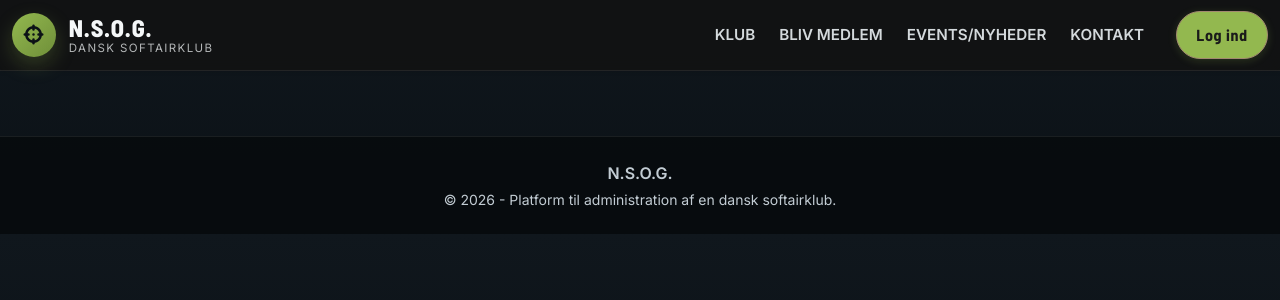
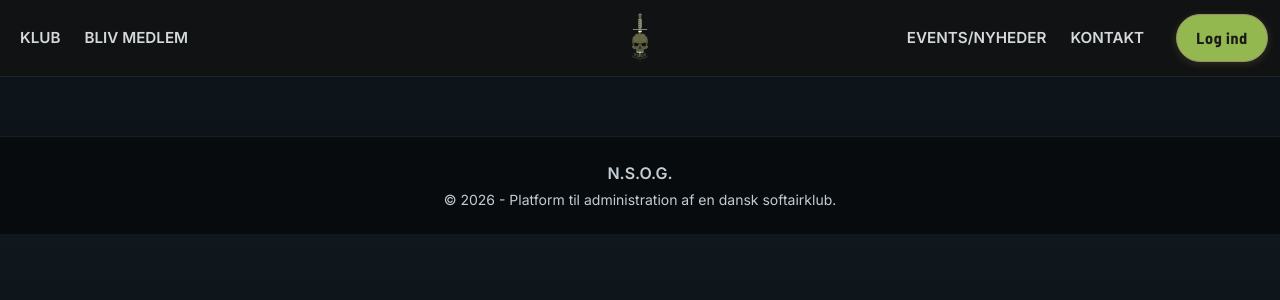
Before and after one commit to latorreandrea/teamhardball, a Django app: template templates/base.html in a window 1280 px wide. Shown: the top 300 px of the page. Run offline with Django 5.2, Linux system fonts and the light colour scheme; the template is opened without the code that fills it, so the values that code supplies are empty; parts of the project's set-up code (start-up, migrations or seed data) failed here and were passed over.

Commit message:
Refactor navbar layout and styles; add logo image for improved branding

```diff
--- a/static/css/styles.css
+++ b/static/css/styles.css
@@ -193,47 +193,104 @@ section[id] {
 .navbar-brand {
     display: inline-flex;
     align-items: center;
-    gap: 0.8rem;
-    color: var(--color-text);
     transition: opacity 0.2s ease;
+    position: relative;
 }
 
 .navbar-brand:hover {
     opacity: 0.85;
 }
 
-/* Icon badge with gradient */
-.brand-mark {
-    width: 2.75rem;
-    height: 2.75rem;
-    border-radius: 50%;
-    display: inline-flex;
-    align-items: center;
-    justify-content: center;
-    background: linear-gradient(135deg, var(--color-primary) 0%, #6f8f39 100%);
-    color: #0b1116;
-    box-shadow: 0 8px 20px rgba(147, 184, 79, 0.25);
+/* Logo image styling */
+.navbar-logo {
+    height: 50px;
+    width: auto;
+    max-width: 100%;
+    object-fit: contain;
 }
 
-/* Brand text layout */
-.brand-lockup {
-    display: flex;
-    flex-direction: column;
-    line-height: 1;
+/* Desktop layout: logo centered, nav items on sides */
+@media (min-width: 992px) {
+    .glass-navbar .container {
+        display: flex;
+        flex-wrap: nowrap;
+        align-items: center;
+        justify-content: space-between;
+    }
+
+    /* Main navbar collapse splits into two sections */
+    #mainNavbar {
+        display: flex !important;
+        flex: 1;
+        width: 100%;
+    }
+
+    /* Left nav items */
+    .nav-left {
+        flex: 1;
+        justify-content: flex-start;
+        margin-right: auto;
+    }
+
+    /* Right nav items */
+    .nav-right {
+        flex: 1;
+        justify-content: flex-end;
+        margin-left: auto;
+    }
+
+    /* Logo centered between the two nav sections */
+    .navbar-brand {
+        order: 2;
+        margin: 0 2rem;
+    }
+
+    .navbar-toggler {
+        display: none;
+    }
 }
 
-.brand-name {
-    font-size: 1.5rem;
-    font-weight: 800;
-}
+/* Mobile layout: logo centered, hamburger on right */
+@media (max-width: 991.98px) {
+    .glass-navbar .container {
+        position: relative;
+    }
 
-.brand-tagline {
-    font-family: var(--font-body);
-    font-size: 0.72rem;
-    letter-spacing: 0.12em;
-    text-transform: uppercase;
-    color: rgba(244, 247, 248, 0.72);
-    margin-top: 0.18rem;
+    .navbar-brand {
+        position: absolute;
+        left: 50%;
+        transform: translateX(-50%);
+    }
+
+    .navbar-logo {
+        height: 40px;
+    }
+
+    .navbar-toggler {
+        margin-left: auto;
+    }
+
+    /* Mobile menu appears below */
+    #mainNavbar {
+        width: 100%;
+        margin-top: 1rem;
+        padding: 1rem;
+        border-radius: var(--radius-md);
+        background: rgba(255, 255, 255, 0.04);
+    }
+
+    /* Stack all nav items vertically on mobile */
+    .nav-left,
+    .nav-right {
+        flex-direction: column;
+        width: 100%;
+    }
+
+    .nav-left {
+        margin-bottom: 1rem;
+        padding-bottom: 1rem;
+        border-bottom: 1px solid var(--color-border);
+    }
 }
 
 /* ========================================
@@ -424,37 +481,7 @@ section[id] {
         padding-bottom: 0.4rem !important;
     }
 
-    /* Mobile menu dropdown styling */
-    #mainNavbar {
-    .site-main {
-        padding-top: 78px;
-    }
-
-    /* Always show navbar on mobile (no hide behavior) */
-    #site-navbar.nav-hidden {
-        transform: translateY(0);
-        opacity: 1;
-    }
-
-    /* Mobile navbar adjustments */
-    .glass-navbar .container {
-        padding-top: 0.4rem !important;
-        padding-bottom: 0.4rem !important;
-    }
-
-    /* Mobile menu dropdown styling */
-    #mainNavbar {
-        margin-top: 1rem;
-        padding: 1rem;
-        border-radius: var(--radius-md);
-        background: rgba(255, 255, 255, 0.04);
-        max-width: 100%;
-        overflow-x: hidden;
-    }
-}
-
-/* Scroll margin adjustment for mobile */
-@media (max-width: 991.98px) {
+    /* Scroll margin adjustment for mobile */
     section[id] {
         scroll-margin-top: 90px;
     }
@@ -484,4 +511,4 @@ section[id] {
         right: 1rem;
         width: auto;
     }
-}}
+}
--- a/templates/partials/navbar.html
+++ b/templates/partials/navbar.html
@@ -1,26 +1,31 @@
 <nav class="navbar navbar-expand-lg navbar-dark glass-navbar shadow-sm">
     <div class="container">
-        <a class="navbar-brand" href="{% url 'home:index' %}" aria-label="N.S.O.G. forside">
-            <span class="brand-mark">
-                <i class="fa-solid fa-crosshairs"></i>
-            </span>
-            <span class="brand-lockup">
-                <span class="brand-name">N.S.O.G.</span>
-                <span class="brand-tagline">Dansk softairklub</span>
-            </span>
-        </a>
-        <button class="navbar-toggler" type="button" data-bs-toggle="collapse" data-bs-target="#mainNavbar" aria-controls="mainNavbar" aria-expanded="false" aria-label="Åbn navigation">
-            <span class="navbar-toggler-icon"></span>
-        </button>
-
-        <div class="collapse navbar-collapse" id="mainNavbar">
-            <ul class="navbar-nav ms-auto mb-2 mb-lg-0 align-items-lg-center gap-lg-2">
+        <!-- Left nav items (desktop only) -->
+        <div class="collapse navbar-collapse order-lg-1" id="mainNavbar">
+            <ul class="navbar-nav gap-lg-2 nav-left">
                 <li class="nav-item">
                     <a class="nav-link" href="{% url 'home:index' %}">Klub</a>
                 </li>
                 <li class="nav-item">
                     <a class="nav-link" href="#">Bliv medlem</a>
                 </li>
+            </ul>
+        </div>
+
+        <!-- Logo (centered) -->
+        <a class="navbar-brand order-lg-2 mx-auto" href="{% url 'home:index' %}" aria-label="N.S.O.G. forside">
+            {% load static %}
+            <img src="{% static 'images/logo.webp' %}" alt="N.S.O.G." class="navbar-logo">
+        </a>
+
+        <!-- Toggler button -->
+        <button class="navbar-toggler order-lg-3" type="button" data-bs-toggle="collapse" data-bs-target="#mainNavbar" aria-controls="mainNavbar" aria-expanded="false" aria-label="Åbn navigation">
+            <span class="navbar-toggler-icon"></span>
+        </button>
+
+        <!-- Right nav items -->
+        <div class="collapse navbar-collapse order-lg-4" id="mainNavbar">
+            <ul class="navbar-nav ms-auto align-items-lg-center gap-lg-2 nav-right">
                 <li class="nav-item">
                     <a class="nav-link" href="#">Events/Nyheder</a>
                 </li>
```
